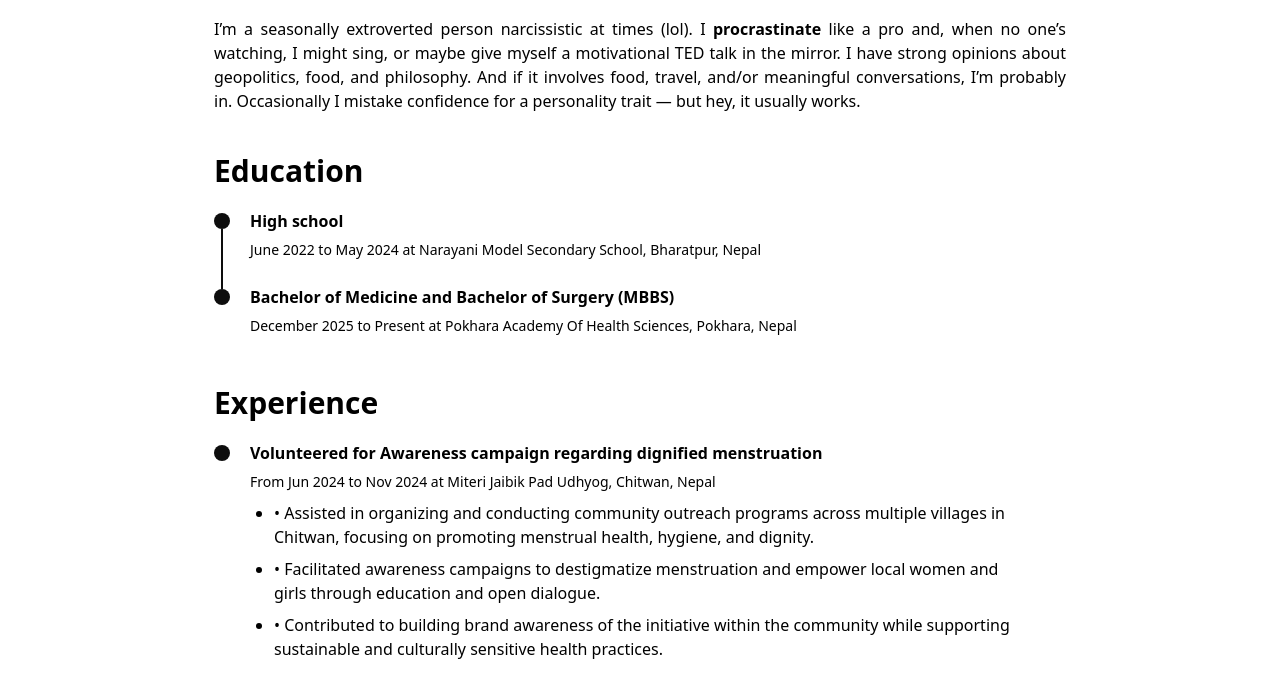
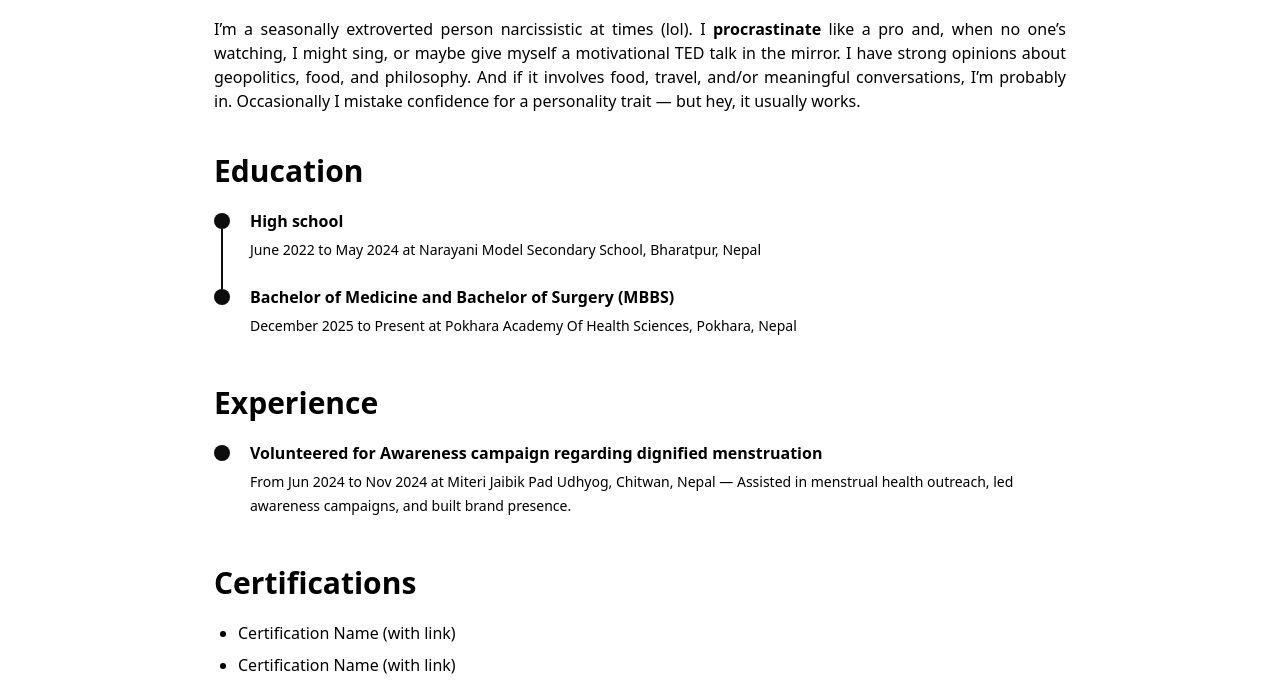
Before and after one commit to ragizz/newwebsite, an Astro site: page /cv in a window 1280 px wide. Shown: the part 103-800 px from the top of the page. Built offline with nearby package versions, Linux system fonts and the light colour scheme; Astro itself is replaced by a stand-in of ours.

Commit message:
Update cv.astro

```diff
--- a/src/pages/cv.astro
+++ b/src/pages/cv.astro
@@ -36,20 +36,8 @@ Occasionally I mistake confidence for a personality trait — but hey, it usuall
   <div class="time-line-container mb-10">
     <TimeLineElement
       title="Volunteered for Awareness campaign regarding dignified menstruation"
-      subtitle="From Jun 2024 to Nov 2024 at Miteri Jaibik Pad Udhyog, Chitwan, Nepal"
+  subtitle="From Jun 2024 to Nov 2024 at Miteri Jaibik Pad Udhyog, Chitwan, Nepal — Assisted in menstrual health outreach, led awareness campaigns, and built brand presence."
     >
-  <ul class="list-disc mx-6 mb-10 grid gap-2">
-    <li>
-      <a href="#" target="_blank">•	Assisted in organizing and conducting community outreach programs across multiple villages in Chitwan, focusing on promoting menstrual health, hygiene, and dignity.</a>
-    </li>
-    <li>
-      <a href="#" target="_blank">•	Facilitated awareness campaigns to destigmatize menstruation and empower local women and girls through education and open dialogue.
-	</a>
-    </li>
-<li>
-      <a href="#" target="_blank">•	Contributed to building brand awareness of the initiative within the community while supporting sustainable and culturally sensitive health practices.</a>
-    </li>
-  </ul>
 
     </TimeLineElement>
 
```
